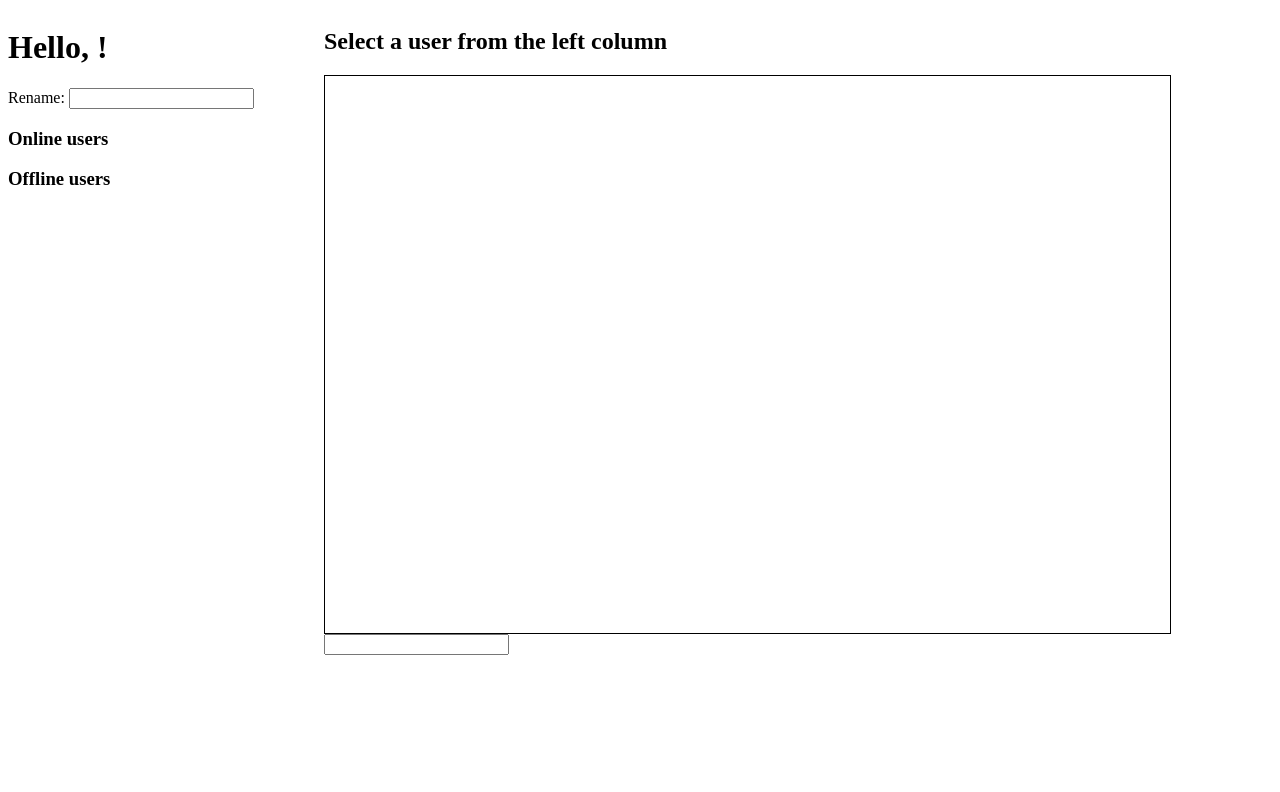
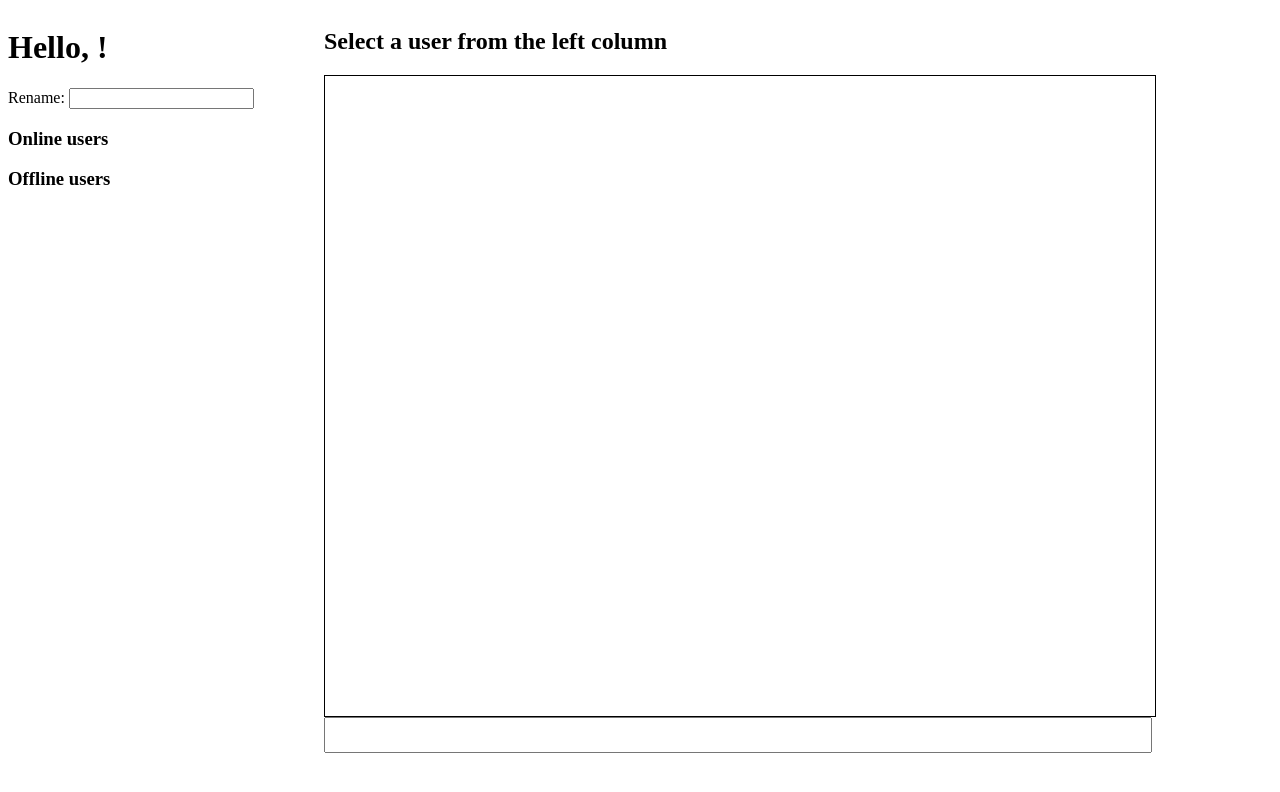
Before and after one commit to cuklev/socket-chat, a website: page public/index.html in a window 1280 px wide. Drawn offline with nearby package versions, Linux system fonts and the light colour scheme; no server answers.

Commit message:
Chat changes

```diff
--- a/public/index.html
+++ b/public/index.html
@@ -18,10 +18,10 @@
 			<h3>Offline users</h3>
 			<ul id="offline"></ul>
 		</div>
-		<div class="column">
+		<div id="chat-column" class="column">
 			<h2 id="chatHeader">Select a user from the left column</h2>
 			<div id="chat"></div>
-			<input id="chatMessage">
+			<textarea id="chatMessage"></textarea>
 		</div>
 	</body>
 </html>
--- a/public/main.css
+++ b/public/main.css
@@ -7,9 +7,15 @@
 
 #chat {
 	border: solid 1px;
-	min-width: 60vw;
-	height: 60vh;
-	padding: 5%;
+	width: 100%;
+	height: 80vh;
+	padding-left: 1%;
+	overflow: auto;
+	word-wrap: break-word;
+}
+#chatMessage {
+	width: 100%;
+	resize: none;
 }
 
 .column {
@@ -18,3 +24,6 @@
 #online-column {
 	width: 25%;
 }
+#chat-column {
+	width: 65%;
+}
```
